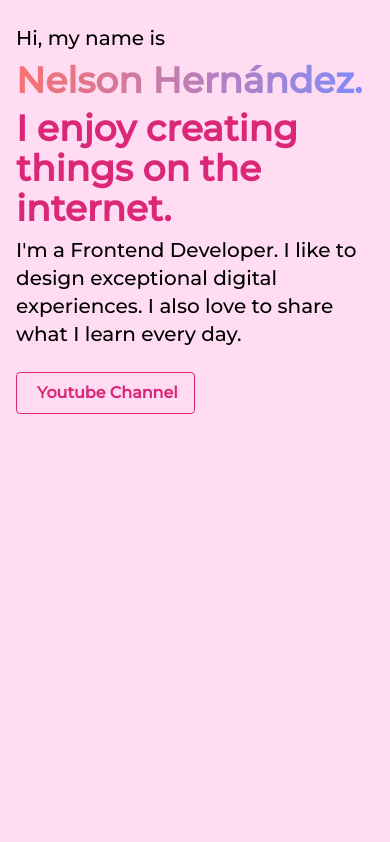
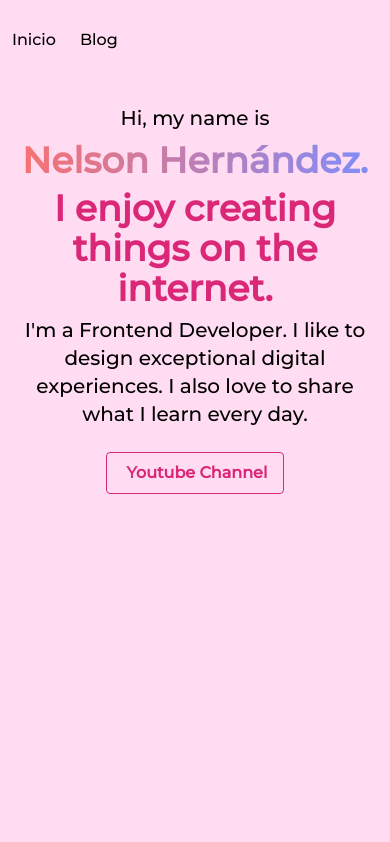
Before and after one commit to nelsoncode019/nelsoncode.dev, a Next.js app: page / in a window 390 px wide. Shown: the top 842 px of the page. Built offline with nearby package versions, Linux system fonts and the light colour scheme.

Commit message:
add metadata

```diff
--- a/pages/_app.jsx
+++ b/pages/_app.jsx
@@ -4,6 +4,7 @@ import Navbar from "../components/Navbar";
 function MyApp({ Component, pageProps }) {
   return (
     <>
+      <Navbar />
       <Component {...pageProps} />
     </>
   );
--- a/pages/index.jsx
+++ b/pages/index.jsx
@@ -5,11 +5,19 @@ export default function Home() {
   return (
     <>
       <Head>
-        <title>Nelson Hernández | NelsonCode</title>
+        <meta property="og:url" content="https://www.nelsoncode.dev/" />
+        <meta property="og:type" content="website" />
+        <meta property="og:title" content="Nelson Hernández | NelsonCode" />
+        <meta
+          property="og:description"
+          content="I'm a Frontend Developer. I like to design exceptional digital experiences. I also love to share what I learn every day."
+        />
+        <meta property="og:image" content="/preview.png" />
         <meta
           name="description"
-          content="Hola, soy Nelson Hernández amante de Python & JavaScript, me gusta enseñar las tecnologías que voy aprendiendo"
+          content="I'm a Frontend Developer. I like to design exceptional digital experiences. I also love to share what I learn every day."
         />
+        <title>Nelson Hernández | NelsonCode</title>
         <link rel="icon" href="/favicon.ico" />
       </Head>
       <div className="m-auto">
@@ -19,27 +27,29 @@ export default function Home() {
           </div>
           <div className="p-4 md:pt-28">
             <div>
-              <p className="pt-2 text-xl md:text-2xl">Hi, my name is</p>
+              <p className="pt-2 text-xl md:text-2xl text-center md:text-left">
+                Hi, my name is
+              </p>
             </div>
-            <div className="text-4xl md:text-7xl font-extrabold pt-2">
+            <div className="text-4xl md:text-7xl font-extrabold pt-2 text-center md:text-left">
               <span className="bg-clip-text text-transparent bg-gradient-to-r  from-red-400 to-indigo-400">
                 Nelson Hernández.
               </span>
             </div>
-            <div className="text-4xl md:text-6xl font-extrabold pt-2">
+            <div className="text-4xl md:text-6xl font-extrabold pt-2 text-center md:text-left">
               <span className="bg-clip-text text-transparent bg-gradient-to-r from-pink-600	 to-pink-600">
                 I enjoy creating things on the internet.
               </span>
             </div>
 
             <div>
-              <p className="pt-2 text-xl max-w-3xl">
+              <p className="pt-2 text-xl max-w-3xl text-center md:text-left">
                 {/* eslint-disable-next-line react/no-unescaped-entities */}
                 I'm a Frontend Developer. I like to design exceptional digital
                 experiences. I also love to share what I learn every day.
               </p>
             </div>
-            <div>
+            <div className="text-center md:text-left">
               <a
                 href="https://www.youtube.com/c/NelsonCode"
                 className="bg-transparent hover:bg-pink-600 text-pink-600 font-semibold hover:text-white py-2 mt-6 px-4 border border-pink-600 hover:border-transparent rounded inline-flex items-center ease-in-out"
@@ -167,7 +177,7 @@ export default function Home() {
           </div>
         </div>
       </div>
-      <div className="m-auto">
+      <div className="m-auto text-center md:text-left">
         <div className="grid h-screen grid-box-about gap-3">
           <div className="hidden md:block"></div>
           <div>
@@ -237,7 +247,7 @@ export default function Home() {
           </div>
         </div>
       </div>
-      <div className="m-auto mt-96 md:mt-0">
+      <div className="m-auto mt-96 md:mt-0 text-center md:text-left">
         <div className="grid h-screen grid-box-init">
           <div className="hidden md:block"></div>
           <div className="p-4 md:pt-28">
```
Also changed, not shown: public/preview.png (added).
